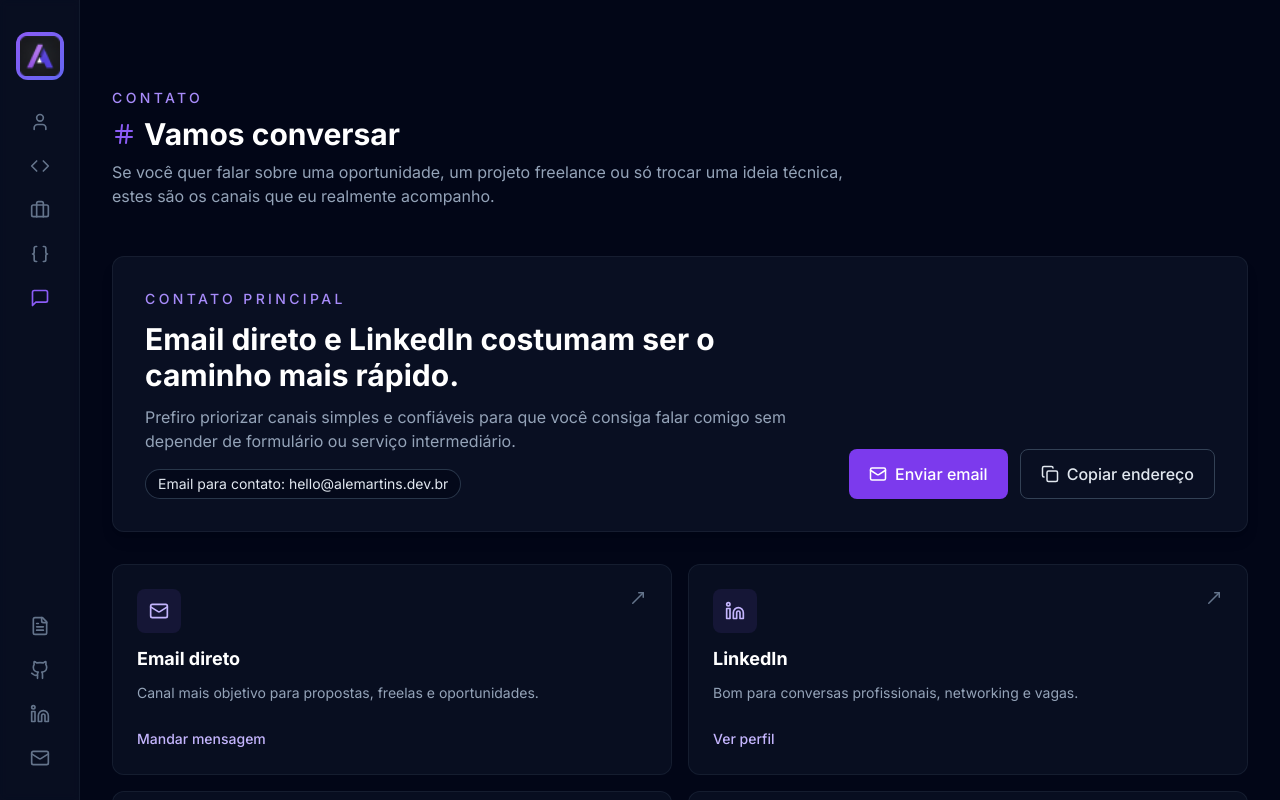
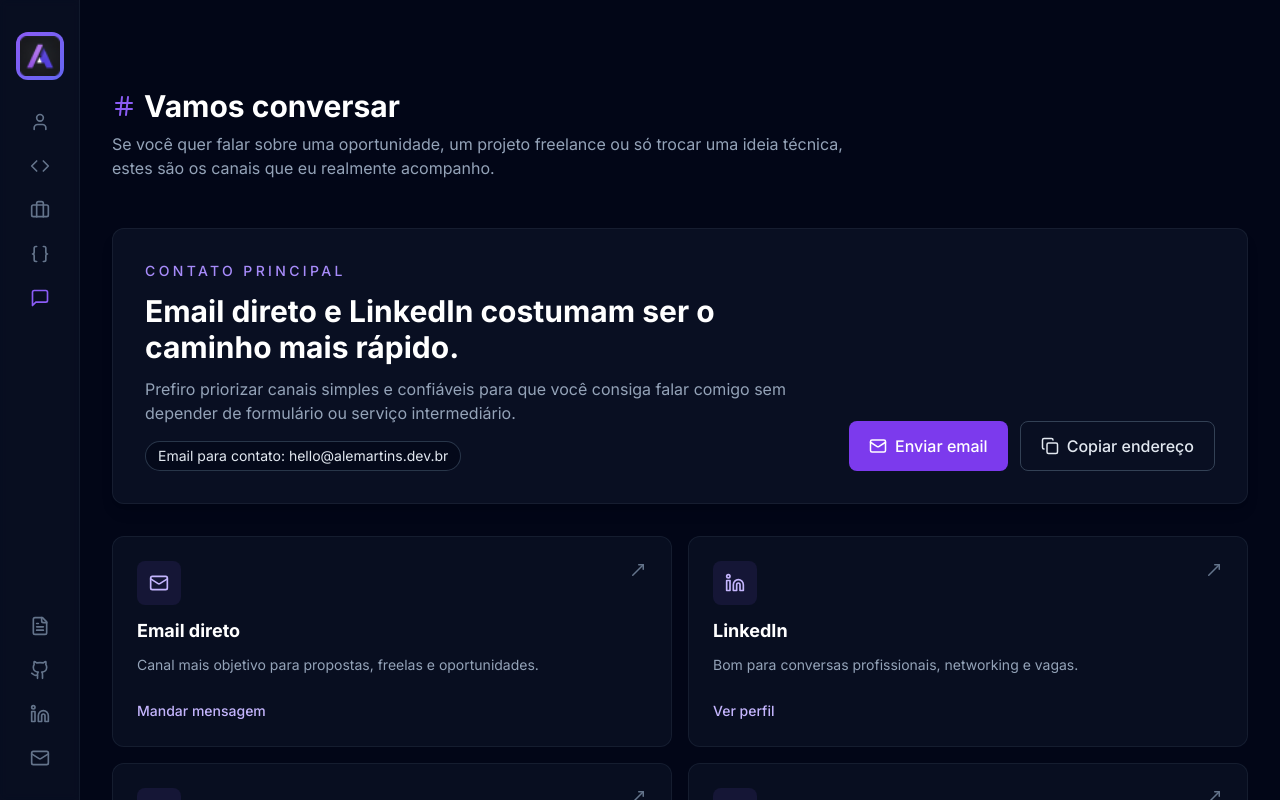
Before and after one commit to gafanhotoalexandre/alemartins.dev, a React (Vite) app: page / in a window 1280 px wide. Both pictures are taken after a click on the button 39 px from the left and 298 px from the top of the page. Shown: the top 800 px of the page. Built offline with nearby package versions, Linux system fonts and the light colour scheme.

Commit message:
fix: comment eyebrow paragraph in ContactHeader component

```diff
--- a/src/components/Sections/Contact/ContactHeader.tsx
+++ b/src/components/Sections/Contact/ContactHeader.tsx
@@ -5,9 +5,9 @@ import { CONTACT_CONTENT } from '@/utils/constants'
 export const ContactHeader = () => {
   return (
     <div className="space-y-2">
-      <p className="text-sm font-medium uppercase tracking-[0.24em] text-violet-400">
+      {/* <p className="text-sm font-medium uppercase tracking-[0.24em] text-violet-400">
         {CONTACT_CONTENT.eyebrow}
-      </p>
+      </p> - Comentando pois não está sendo usado */}
       <h2 className="flex items-center gap-2 text-3xl font-bold text-white">
         <Hash size={24} className="text-violet-500" />
         {CONTACT_CONTENT.title}
```
